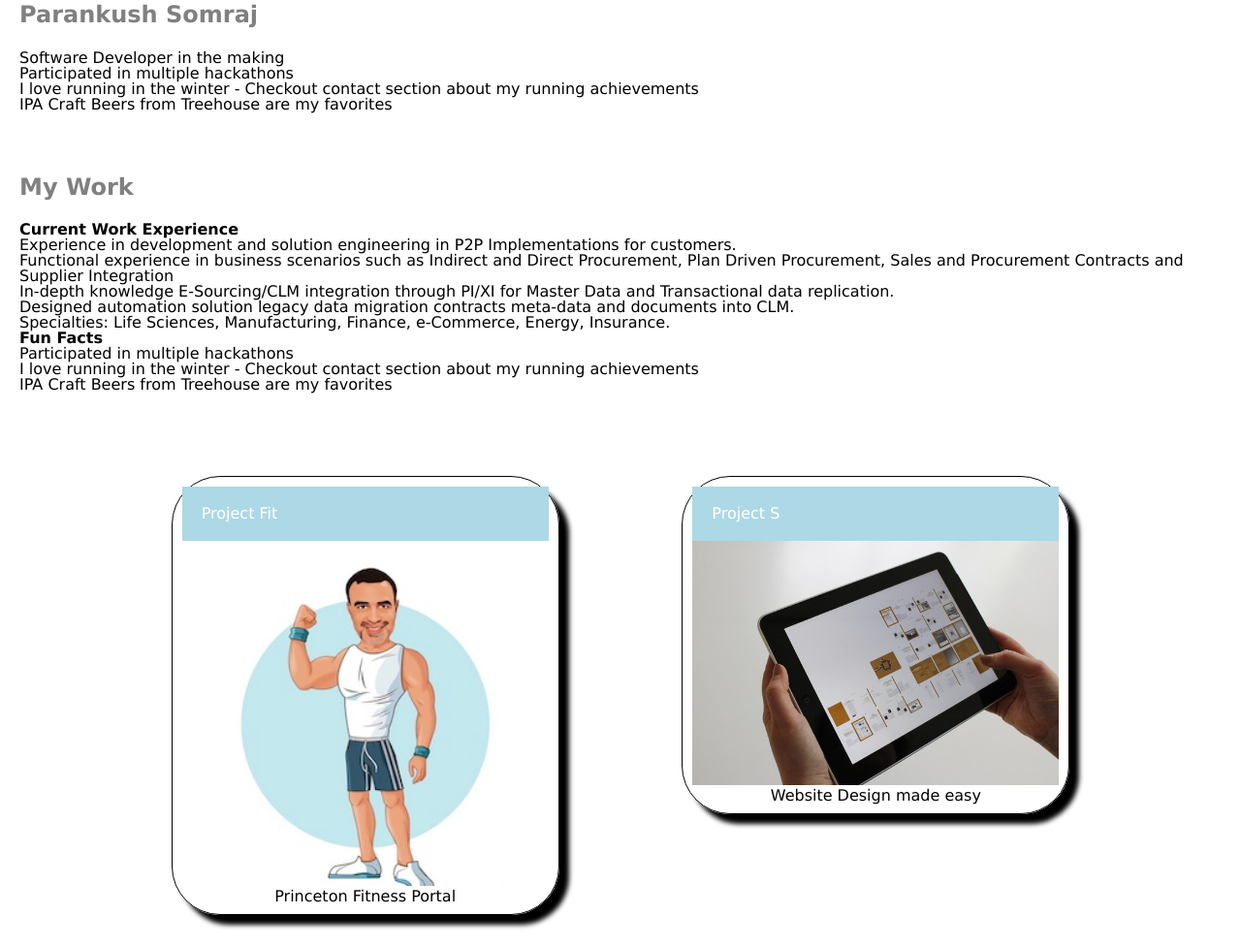
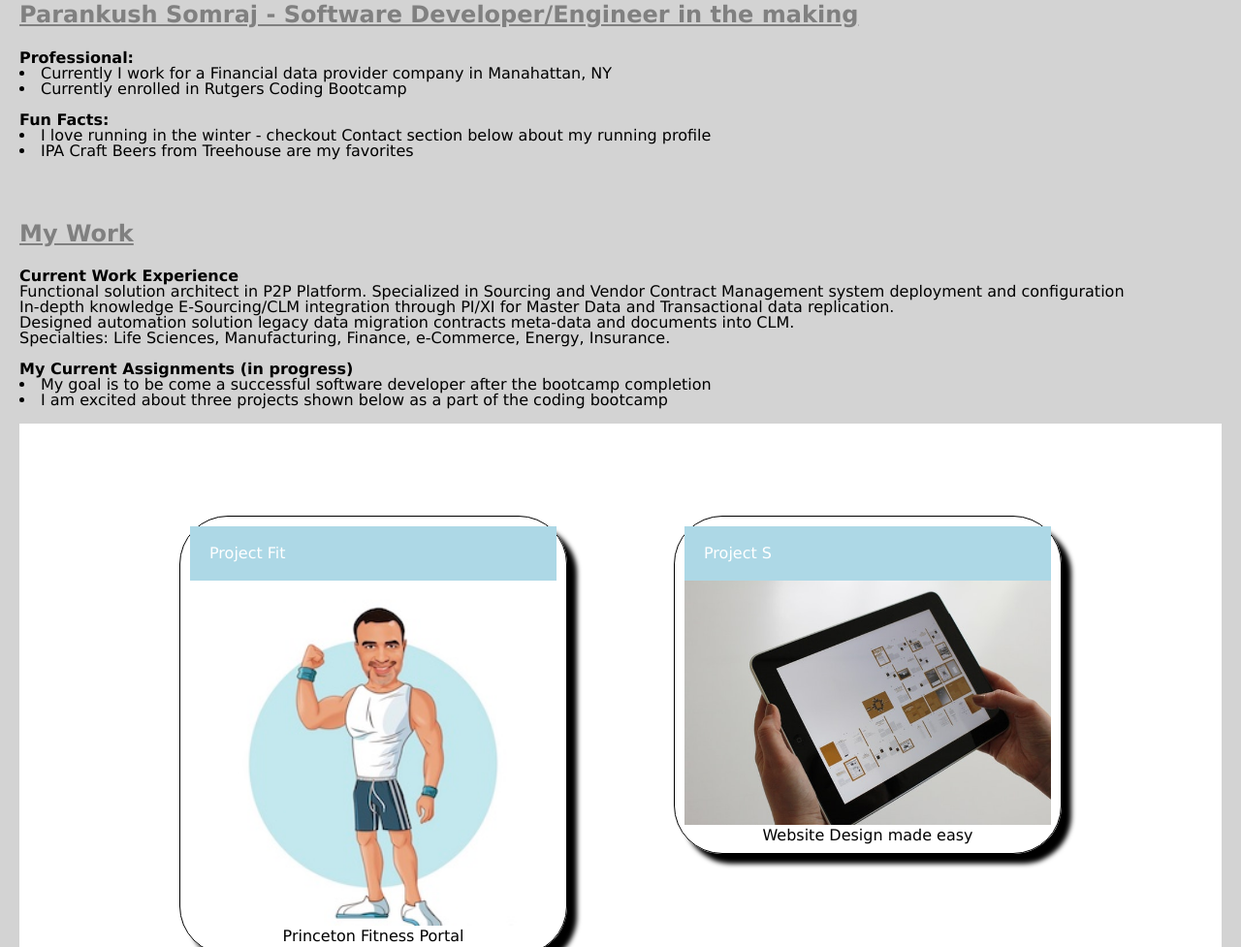
Before and after one commit to bootcamparankush/somraj-portfolio, a plain HTML site: page index.html in a window 1280 px wide. Shown: the part 441-1418 px from the top of the page at 97% size. Drawn offline with Linux system fonts and the light colour scheme.

Commit message:
updated html and css files - checking in new version

```diff
--- a/assets/css/style.css
+++ b/assets/css/style.css
@@ -2,6 +2,9 @@
   * {font-family: 'Lucida Sans', 'Lucida Sans Regular', 'Lucida Grande', 'Lucida Sans Unicode', Geneva, Verdana, sans-serif;
     }
 
+    body {
+      background-color: rgb(224, 233, 236);
+    }
 
   * {
     box-sizing: border-box;
@@ -26,6 +29,7 @@
   h2 {
     margin: 2% 0;
     font-size: 150%;
+    text-decoration: underline;
     color:gray;
   }
 
@@ -45,17 +49,17 @@
     color: black;
   }
 
-  .column {
-    display: -ms-flexbox;
-    display: flex;
-    -ms-flex-wrap: wrap;
-    flex-wrap: wrap;
+  .work {
+    -ms-flex: 30%; /* IE10 */
+    flex: 30%;
+    background-color: #f1f1f1;
+    padding: 20px;
   }
 
   .main {
     -ms-flex: 70%;
     flex: 70%;
-    background-color: white;
+    background-color: lightgrey;
     padding: 20px;
   }
 
@@ -101,29 +105,12 @@
   }
 
   .footer {
-    padding: 0px;
-    text-align: flex;
+    padding: 25px;
     display: flex;
-    text-decoration: none;
-    justify-content: space-between;
+    justify-content:space-between;
     align-items: center;
     background-color:lightgrey;
   }
-
-/*
-  @media screen and (max-width: 700px) {
-    .row {
-      flex-direction: column;
-    }
-  }*/
-
-  /* Responsive layout - when the screen is less than 400px wide, make the navigation links stack on top of each other instead of next to each other */
-  /*@media screen and (max-width: 400px) {
-    .navbar a {
-      float: none;
-      width: 100%;
-    }
-}*/
 
 .card {
     border-style: solid;
@@ -150,9 +137,9 @@
   }
 
   .projects {
-    flex: 4;
+    flex: 3;
     background-color: #fff;
-    padding: 50px;
+    padding: 75px;
     display: flex;
     flex-wrap: wrap;
     justify-content: space-evenly;
@@ -166,13 +153,6 @@
     }
     /* Change the header color */
     header {
-      background: orange;
+      background: brown;
     }
   }
-
-  /* Cards are stacked on top of each other at 768px or smaller */
-  @media screen and (max-width: 768px) {
-    .card {
-      width: 100%;
-    }
-}
--- a/index.html
+++ b/index.html
@@ -7,7 +7,7 @@
     <link rel="stylesheet" type="text/css" href="./assets/css/style.css">
     <title>Parankush's Portfolio</title>
   </head>
-
+ <body></body>
 <header class="header">
         <h1>Parankush's Portfolio</h1>
         <nav>
@@ -20,43 +20,42 @@
         </nav>
 </header>
 
-  <section class="column">
+  <section class="side">
         <div class="main">
           <nav id = "aboutme"></nav>
           <h2>About Me</h2>
               <img src="./assets/images/aboutme.JPEG" alt="Parankush">
-                  <h2>Parankush Somraj</h2>
-                  <p class="title">Software Developer in the making </p>
-                  <p>
-                    <ul>Participated in multiple hackathons</ul>
-                    <ul>I love running in the winter - Checkout contact section about my running achievements</ul>
-                    <ul>IPA Craft Beers from Treehouse are my favorites</ul>
+                  <h2>Parankush Somraj - Software Developer/Engineer in the making </h2>
+                  <h3>Professional:</h3>
+                  <li>Currently I work for a Financial data provider company in Manahattan, NY</li>
+                  <li>Currently enrolled in Rutgers Coding Bootcamp</li>
+                  <br>
+                  <h3>Fun Facts:</h3>
+                  <li>I love running in the winter - checkout Contact section below about my running profile</li>
+                  <li>IPA Craft Beers from Treehouse are my favorites</li>
                   </p>
             </div>
-          </div>
-        </div>
-      </div>
 
-      <div class="main">
+      <section class="main">
         <nav id = "work"></nav>
         <h2>My Work</h2>
           <h5>Current Work Experience</h5>
           <p>
-            <ul>Experience in development and solution engineering in P2P Implementations for customers.</ul>
-            <ul>Functional experience in business scenarios such as Indirect and Direct Procurement, Plan Driven Procurement, Sales and Procurement Contracts and Supplier Integration</ul>
+            <ul>Functional solution architect in P2P Platform. Specialized in Sourcing and Vendor Contract Management system deployment and configuration</ul>
             <ul>In-depth knowledge E-Sourcing/CLM integration through PI/XI for Master Data and Transactional data replication.</ul>
             <ul>Designed automation solution legacy data migration contracts meta-data and documents into CLM.</ul>
             <ul >Specialties: Life Sciences, Manufacturing, Finance, e-Commerce, Energy, Insurance.</ul>
           </p>
-          <h5>Fun Facts</h5>
+          <br>
+          <h5>My Current Assignments (in progress)</h5>
           <p>
-            <ul>Participated in multiple hackathons</ul>
-            <ul>I love running in the winter - Checkout contact section about my running achievements</ul>
-            <ul>IPA Craft Beers from Treehouse are my favorites</ul>
+            <li>My goal is to be come a successful software developer after the bootcamp completion </li>
+            <li>I am excited about three projects shown below as a part of the coding bootcamp</li>
           </p>
-          <br>
 
-        <div class = "projects">
+      <br>
+
+      <aside class = "projects">
           <section class="card">
               <header>Project Fit</header>
               <img src="./assets/images/me_fitness.jpg" alt="me_fitness" />
@@ -77,18 +76,20 @@
               />
               <p>eCommerce for Giants</p>
          </section>
-        </div>
-        <div class="main1">
-           <nav id = "resume"></nav>
+      </aside>
+
+   <section>
+     <nav id = "resume"></nav>
               <h2>My Resume</h2>
           <h5>See link below to on google docs - My current resume</h5>
-          <p>Some text..</p>
-          <p>Sunt in culpa qui officia deserunt mollit anim id est laborum consectetur adipiscing elit, sed do eiusmod tempor incididunt ut labore et dolore magna aliqua. Ut enim ad minim veniam, quis nostrud exercitation ullamco.</p>
+          <br>
+          <ul><a href="https://docs.google.com/document/d/0ByS14sp47_99Ui1aSDhXal9xNF9RWUx3MU51WWlsNnF6dnNZ/edit?resourcekey=0-ilmKHO1LpMcX0bnvHEvKeA" target="_blank">My Resume - Google Docs</a></ul>
         </div>
       </div>
+    </section>
   </section>
 
-<footer class="footer">
+  <footer class="footer">
         <h2>Contact Me</h2>
         <nav id="contact">
             <ul>
@@ -97,6 +98,6 @@
               <li><a href="https://www.athlinks.com/athletes/51726417" target="_blank">My Running</a></li>
             </ul>
           </nav>
-      </footer>
+  </footer>
 
 </html>
```
